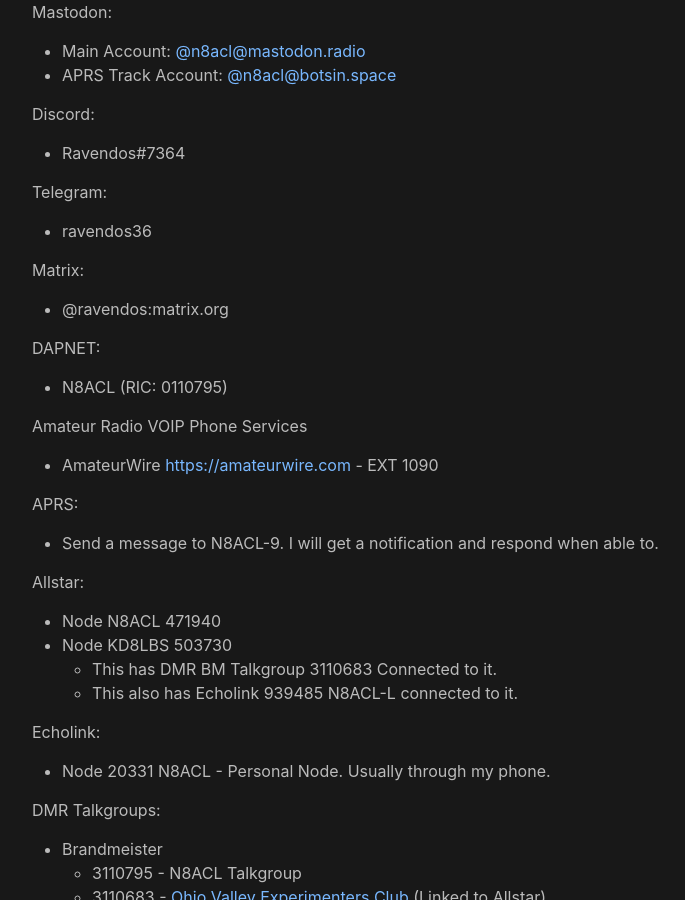
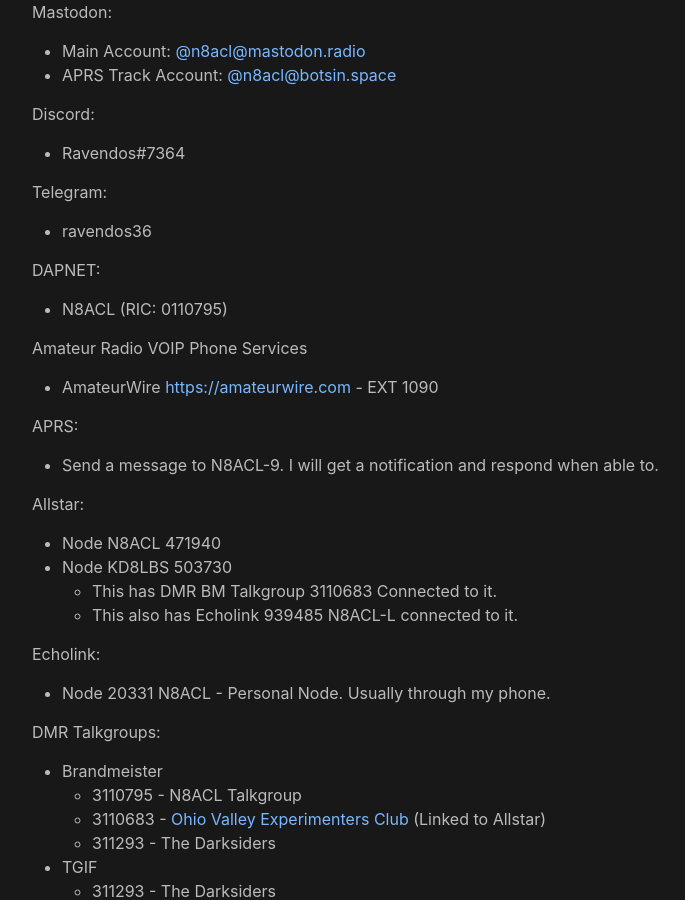
Before and after one commit to n8acl/n8acl.github.io, a Jekyll site: the page built from contact.md, in a window 1280 px wide and 900 px high, scrolled down 641 px. Shown: the whole window, without its empty margins (238-923 px from the left). Built offline with Jekyll 4.4.1, drawn with Linux system fonts in a browser that asks for light colours.

Commit message:
Updates to contact me - 03182023

```diff
--- a/contact.md
+++ b/contact.md
@@ -30,9 +30,6 @@ Discord:
 Telegram:
 * ravendos36
 
-Matrix:
-* @ravendos:matrix.org
-
 DAPNET:
 * N8ACL (RIC: 0110795)
 
```
